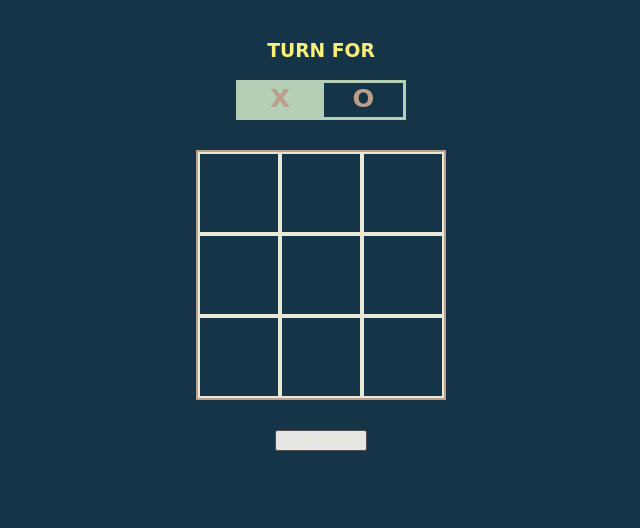
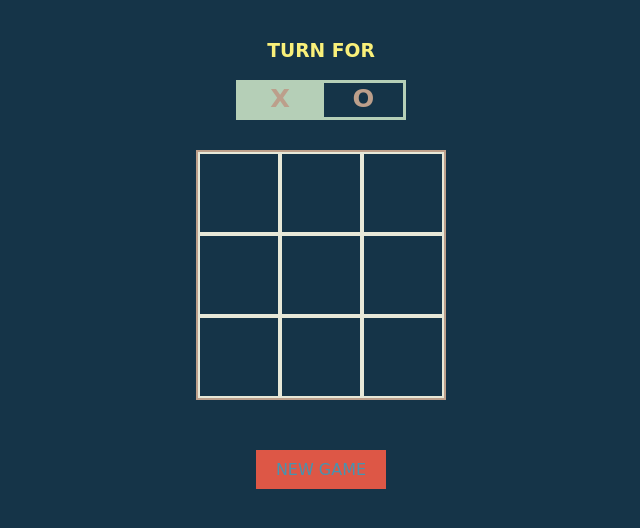
Before and after one commit to aashikh-niju/PRODIGY_WD_03, a plain HTML site: page game.html in a window 1280 px wide. In both pictures the pointer is over the button "NEW GAME". Shown: the whole page, without its empty margins (319-959 px from the left). Drawn offline with Linux system fonts and the light colour scheme.

Commit message:
Update style.css

```diff
--- a/style.css
+++ b/style.css
@@ -170,7 +170,7 @@ body {
     margin-top: 20px;
     color: #F9F07A;
 }
-#NEW-GAME {
+#go-back {
     display: inline-block;
     margin-top: 20px;
     padding: 10px 20px;
@@ -182,7 +182,7 @@ body {
     font-family: 'Press Start 2P', cursive;
 }
 
-#NEW-GAME:hover {
+#go-back:hover {
     background-color: #DD5746; /* Hover background color */
     color: #4793AF; /* Hover text color */
 }
```
